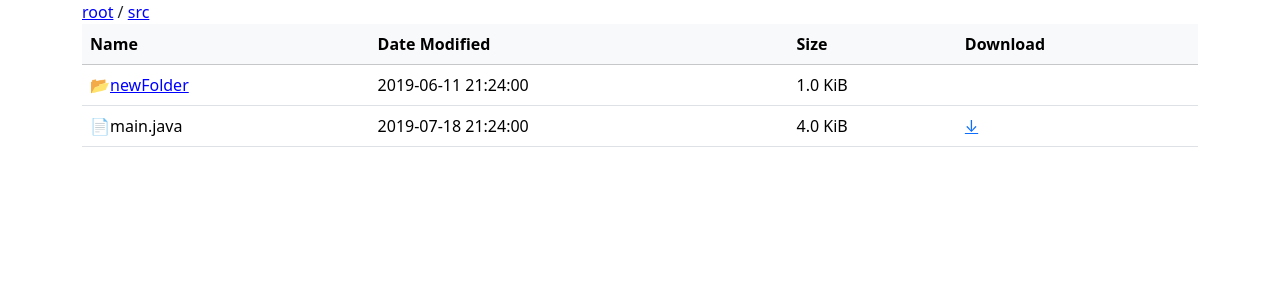
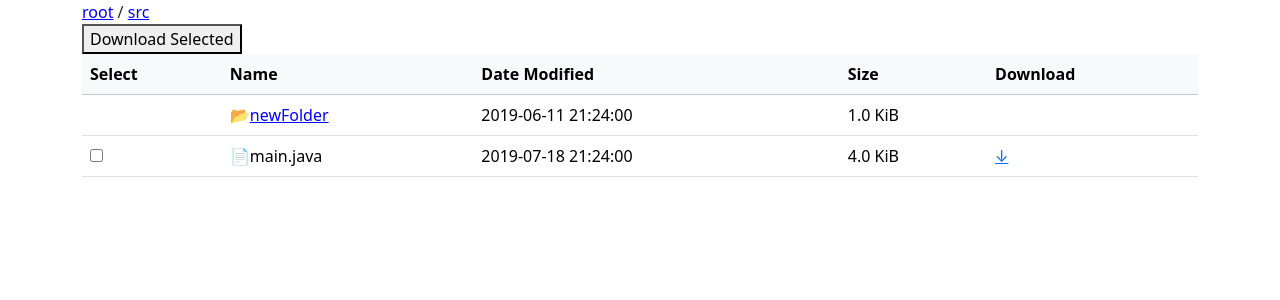
Before and after one commit to asli-brown-munda/scratchMemoriesApp, a React (Create React App) app in the folder frontend/: page / in a window 1280 px wide. Shown: the top 300 px of the page. Built offline with nearby package versions, Linux system fonts and the light colour scheme.

Commit message:
Added selection and downloading

```diff
--- a/frontend/src/components/FileFetcher.ts
+++ b/frontend/src/components/FileFetcher.ts
@@ -25,7 +25,7 @@ export const fetchFiles = function (directory = "/") {
         updated_at: "2019-07-18 21:24:00",
       },
       {
-        id: "3",
+        id: "4",
         name: "random_list.txt",
         type: "file",
         size: 4096,
--- a/frontend/src/components/FilesTable.tsx
+++ b/frontend/src/components/FilesTable.tsx
@@ -4,11 +4,12 @@ import { fetchFiles } from "./FileFetcher.ts";
 import { NameComponent, LinkComponent } from "./ColumnComponent.tsx";
 import React from "react";
 
-
 function FilesTable() {
   // Sets the path which in turn retrieves the data.
   const [currentPath, setCurrentPath] = React.useState(() => "/src");
   const [data, setData] = React.useState(() => []);
+  const [selectedFiles, setSelectedFiles] = React.useState([]);
+
   React.useEffect(() => {
     setData(fetchFiles(currentPath));
   }, [currentPath]);
@@ -16,14 +17,62 @@ function FilesTable() {
   const handlePathClick = (clickedPath) => {
     setCurrentPath(clickedPath);
     setData(fetchFiles(clickedPath));
+    setSelectedFiles([]);
+  };
+  const handleCheckboxChange = (fileId) => {
+    setSelectedFiles((prevSelectedFiles) => {
+      const isFileSelected = prevSelectedFiles.includes(fileId);
+
+      if (isFileSelected) {
+        return prevSelectedFiles.filter((id) => id !== fileId);
+      } else {
+        return [...prevSelectedFiles, fileId];
+      }
+    });
+  };
+    const handleDownloadSelected = () => {
+    // Implement download logic for selected files
+    // Iterate through selectedFiles and initiate download for each file
+    selectedFiles.forEach((fileId) => {
+      const file = data.find((file) => file.id === fileId);
+      if (file && file.link && file.type !== "folder") {
+        const downloadLink = document.createElement("a");
+        downloadLink.href = file.link;
+        downloadLink.download = file.name;
+        downloadLink.click();
+      }
+    });
+    // Clear selected files after download
+    setSelectedFiles([]);
   };
 
-  const columns = React.useMemo(() => [
+  const columns = React.useMemo(
+    () => [
+      {
+        Header: "Select",
+        accessor: "id",
+        Cell: ({ cell, row }) => {
+          const isFile = row.original.type !== "folder";
+
+          return isFile ? (
+            <input
+              type="checkbox"
+              checked={selectedFiles.includes(cell.value)}
+              onChange={() => handleCheckboxChange(cell.value)}
+            />
+          ) : null;
+        },
+      },
       {
         Header: "Name",
         accessor: "name",
         Cell: ({ cell, row }) => (
-        <NameComponent cell={cell} row={row} handlePathClick={handlePathClick} currentPath={currentPath} />
+          <NameComponent
+            cell={cell}
+            row={row}
+            handlePathClick={handlePathClick}
+            currentPath={currentPath}
+          />
         ),
       },
       {
@@ -39,7 +88,9 @@ function FilesTable() {
         accessor: "link",
         Cell: LinkComponent,
       },
-  ], [currentPath]);
+    ],
+    [currentPath, selectedFiles]
+  );
   const pathParts = currentPath.split("/").filter(Boolean);
 
   // Actual Table Gets Populated here.
@@ -53,11 +104,14 @@ function FilesTable() {
     <>
       <div className="container">
         <div>
-          <span className="path-link" onClick={() => handlePathClick("/")}>root</span>
+          <span className="path-link" onClick={() => handlePathClick("/")}>
+            root
+          </span>
           {pathParts.map((part, index) => (
             <React.Fragment key={index}>
               {" / "}
-              <span className="path-link"
+              <span
+                className="path-link"
                 onClick={() =>
                   handlePathClick(`/${pathParts.slice(0, index + 1).join("/")}`)
                 }
@@ -67,6 +121,7 @@ function FilesTable() {
             </React.Fragment>
           ))}
         </div>
+        <button onClick={handleDownloadSelected}>Download Selected</button>
         <table
           className="table align-middle table-nowrap table-hover mb-0"
           {...getTableProps()}
```
Lines whose indentation alone changed are shown as unchanged.
